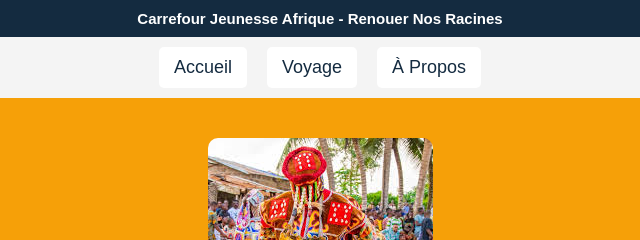
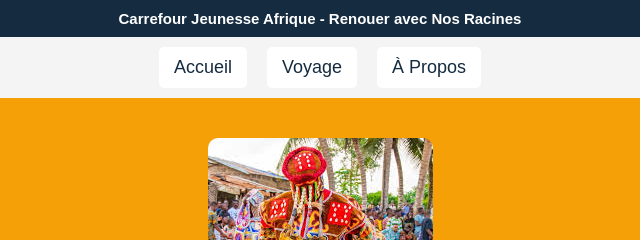
Before and after one commit to Pompidou282/nosracines, a plain HTML site: page index.html in a window 1280 px wide. Shown: the top 240 px of the page, 320-960 px from the left. Drawn offline with Linux system fonts and the light colour scheme.

Commit message:
Update index.html

```diff
--- a/index.html
+++ b/index.html
@@ -180,7 +180,7 @@
 
 <body>
     <header>
-        <h1>Carrefour Jeunesse Afrique - Renouer Nos Racines</h1>
+        <h1>Carrefour Jeunesse Afrique - Renouer avec Nos Racines</h1>
     </header>
     <nav>
         <a href="index.html">Accueil</a>
```
